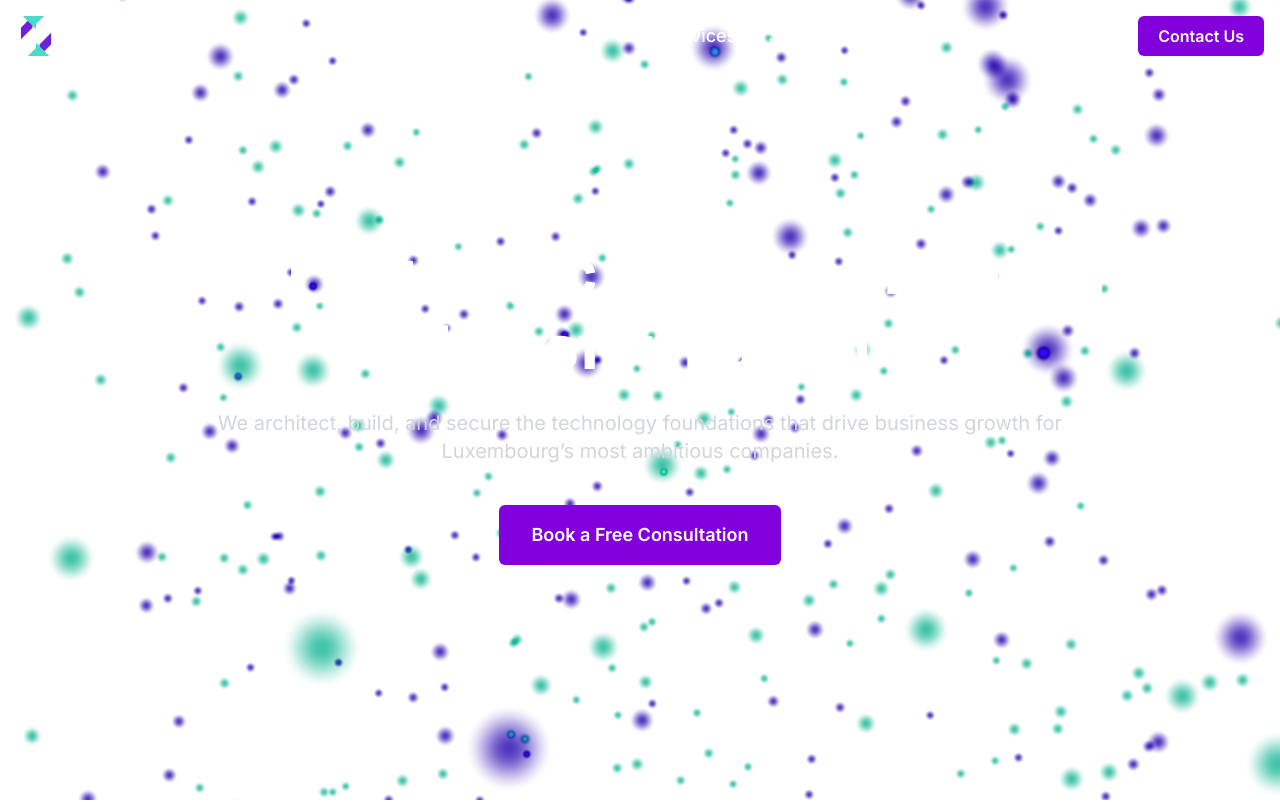
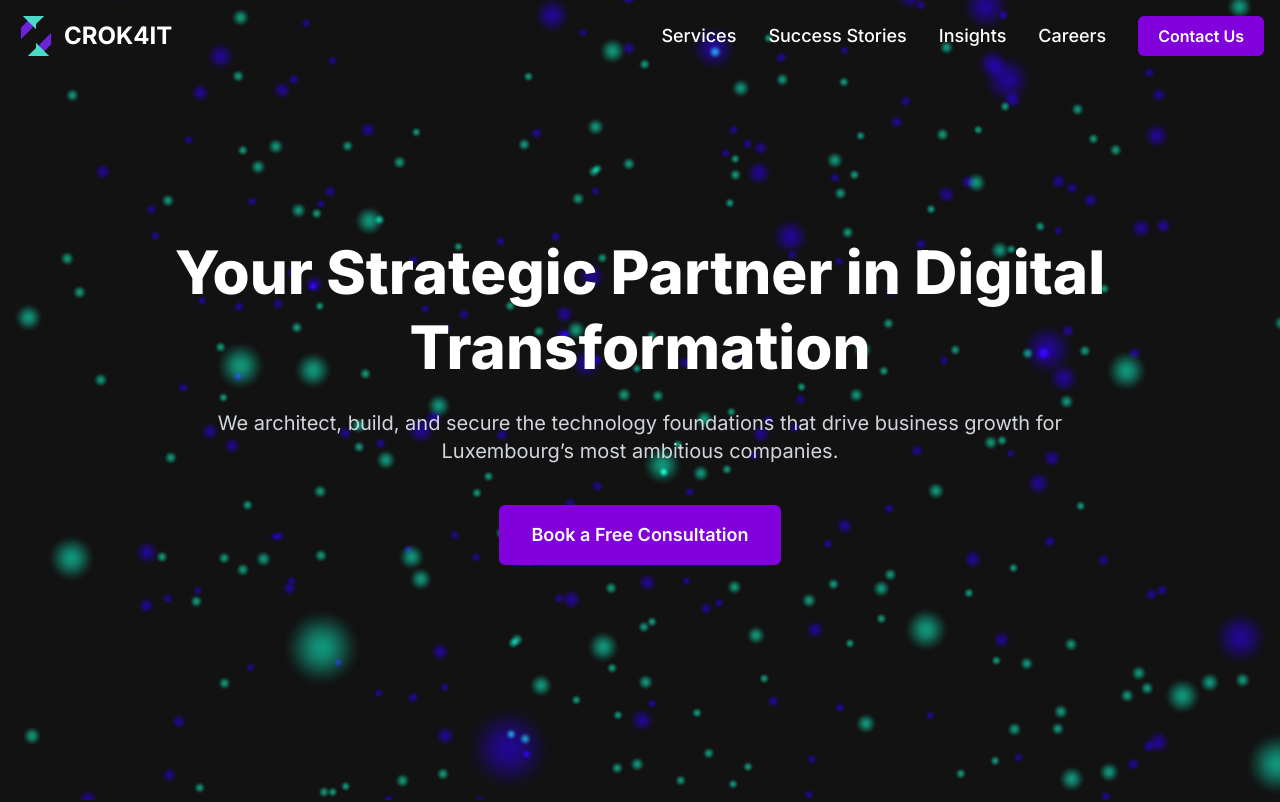
Before and after one commit to Devixx/crok4it-working-, a Next.js app: page / in a window 1280 px wide. Shown: the top 802 px of the page. Built offline with nearby package versions, Linux system fonts and the light colour scheme.

Commit message:
force dark mode

```diff
--- a/src/app/globals.css
+++ b/src/app/globals.css
@@ -4,8 +4,38 @@
 @tailwind utilities;
 
 :root {
-  --background: #ffffff;
-  --foreground: #171717;
+  /* --background: #ffffff;
+  --foreground: #171717; */
+  color-scheme: dark only;
+}
+
+/* Prevent automatic dark mode */
+:root {
+  color-scheme: dark only;
+}
+
+html,
+body {
+  color-scheme: dark only;
+}
+
+/* Override any dark mode preferences */
+@media (prefers-color-scheme: dark) {
+  :root {
+    color-scheme: dark only !important;
+  }
+
+  body {
+    background-color: #ffffff !important;
+    color: #000000 !important;
+  }
+}
+
+/* Ensure all elements follow light theme */
+*,
+*::before,
+*::after {
+  color-scheme: dark only;
 }
 
 @theme inline {
```
